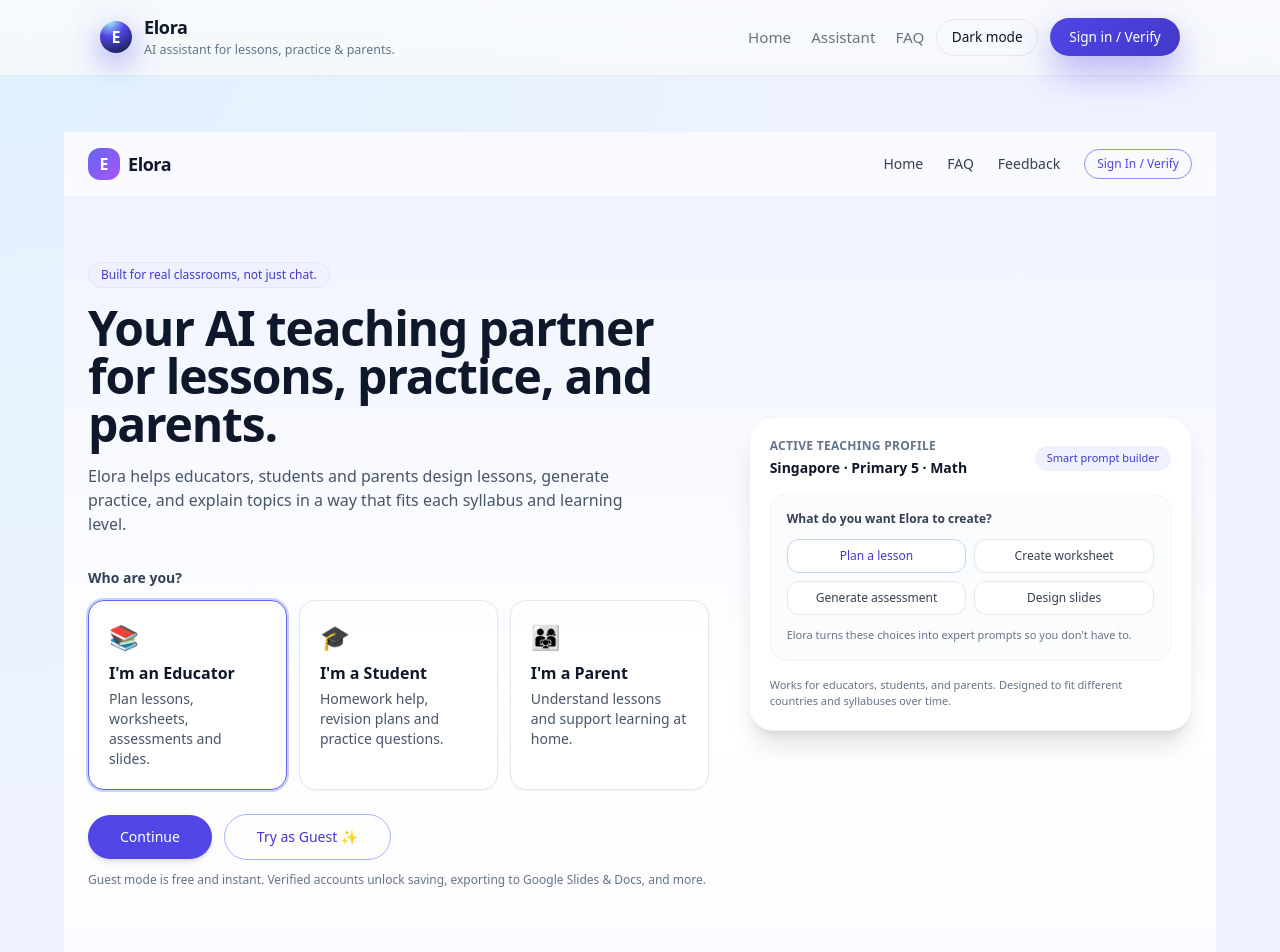
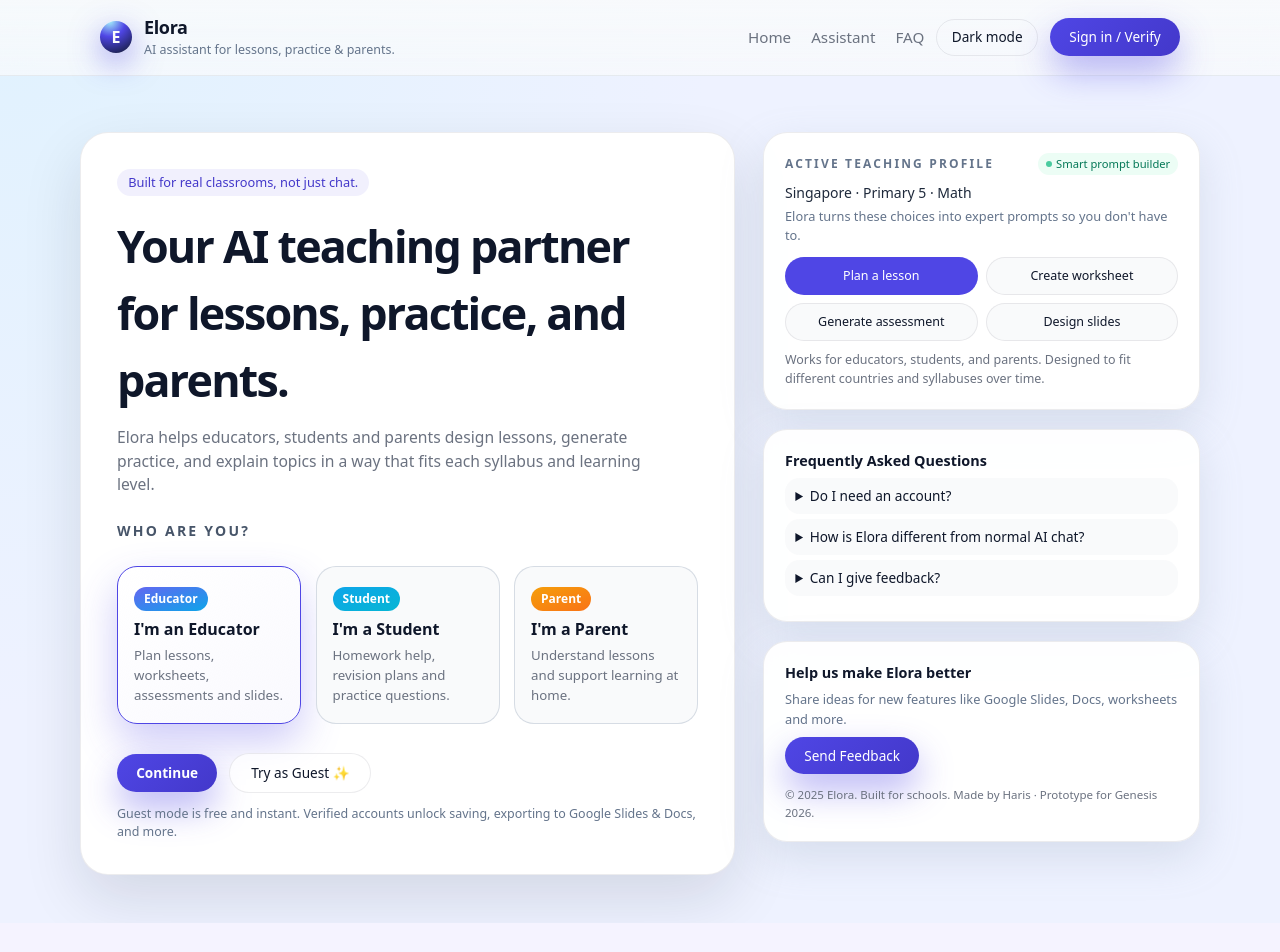
Before and after one commit to tweetharis-netizen/elora-verification-ui, a Next.js app: page / in a window 1280 px wide. Shown: the top 952 px of the page. After the commit the page ends 923 px from the top, so only its background shows below. Built offline with nearby package versions, Linux system fonts and the light colour scheme.

Commit message:
Update index.js

```diff
--- a/pages/index.js
+++ b/pages/index.js
@@ -1,303 +1,203 @@
-import Head from "next/head";
+import { useState } from "react";
 import { useRouter } from "next/router";
-import { useState } from "react";
 
 const ROLES = [
   {
     id: "educator",
     title: "I'm an Educator",
     description: "Plan lessons, worksheets, assessments and slides.",
-    icon: "📚",
+    accent: "from-indigo-500 to-sky-500",
   },
   {
     id: "student",
     title: "I'm a Student",
     description: "Homework help, revision plans and practice questions.",
-    icon: "🎓",
+    accent: "from-sky-500 to-cyan-500",
   },
   {
     id: "parent",
     title: "I'm a Parent",
     description: "Understand lessons and support learning at home.",
-    icon: "👨‍👩‍👧",
+    accent: "from-amber-500 to-orange-500",
   },
 ];
 
 export default function HomePage() {
   const router = useRouter();
-  const [selectedRole, setSelectedRole] = useState("educator");
-  const [busy, setBusy] = useState(false);
+  const [role, setRole] = useState("educator");
 
-  const handleContinue = (guest = false) => {
-    if (!selectedRole) {
-      alert("Please choose who you are first.");
-      return;
-    }
-    const params = new URLSearchParams();
-    params.set("role", selectedRole);
-    if (guest) params.set("guest", "1");
-    setBusy(true);
-    router.push(`/assistant?${params.toString()}`);
-  };
-
-  const scrollToFaq = () => {
-    if (typeof document === "undefined") return;
-    const el = document.getElementById("elora-faq");
-    if (el) {
-      el.scrollIntoView({ behavior: "smooth", block: "start" });
-    }
-  };
-
-  const scrollToFeedback = () => {
-    if (typeof document === "undefined") return;
-    const el = document.getElementById("elora-feedback");
-    if (el) {
-      el.scrollIntoView({ behavior: "smooth", block: "start" });
-    }
+  const handleContinue = (asGuest = false) => {
+    if (!role) return;
+    const query = new URLSearchParams({
+      role,
+      mode: asGuest ? "guest" : "account",
+    }).toString();
+    router.push(`/assistant?${query}`);
   };
 
   return (
-    <>
-      <Head>
-        <title>Elora – AI Assistant for Education</title>
-      </Head>
-      <div className="min-h-screen bg-gradient-to-b from-indigo-50 via-white to-purple-50 text-slate-900 flex flex-col">
-        {/* Top navigation */}
-        <header className="w-full border-b border-slate-200/60 bg-white/60 backdrop-blur-sm">
-          <div className="max-w-6xl mx-auto px-4 sm:px-6 py-4 flex items-center justify-between">
-            <div className="flex items-center gap-2">
-              <div className="h-8 w-8 rounded-xl bg-gradient-to-br from-indigo-500 to-purple-500 flex items-center justify-center text-white font-semibold">
-                E
+    <div className="elora-home-wrap">
+      {/* LEFT: HERO + ROLE PICKER */}
+      <section className="elora-home-hero">
+        <div className="elora-home-eyebrow">
+          Built for real classrooms, not just chat.
         </div>
-              <span className="font-semibold text-lg tracking-tight">
-                Elora
-              </span>
-            </div>
-            <nav className="hidden sm:flex items-center gap-6 text-sm text-slate-700">
-              <button
-                onClick={() => router.push("/")}
-                className="hover:text-indigo-600 transition-colors"
-              >
-                Home
-              </button>
-              <button
-                onClick={scrollToFaq}
-                className="hover:text-indigo-600 transition-colors"
-              >
-                FAQ
-              </button>
-              <button
-                onClick={scrollToFeedback}
-                className="hover:text-indigo-600 transition-colors"
-              >
-                Feedback
-              </button>
-              <button
-                onClick={() => router.push("/verify")}
-                className="px-3 py-1.5 rounded-full border border-indigo-500/70 text-indigo-600 text-xs font-medium hover:bg-indigo-50 transition-colors"
-              >
-                Sign In / Verify
-              </button>
-            </nav>
-          </div>
-        </header>
-
-        {/* Main content */}
-        <main className="flex-1">
-          <section className="max-w-6xl mx-auto px-4 sm:px-6 py-10 sm:py-16 grid gap-10 lg:grid-cols-[minmax(0,1.4fr)_minmax(0,1fr)] items-center">
-            {/* Hero + role selection */}
-            <div>
-              <p className="inline-flex items-center rounded-full bg-indigo-50 px-3 py-1 text-xs font-medium text-indigo-700 border border-indigo-100">
-                Built for real classrooms, not just chat.
-              </p>
-              <h1 className="mt-4 text-3xl sm:text-4xl md:text-5xl font-semibold tracking-tight text-slate-900">
+        <h1 className="elora-home-title">
           Your AI teaching partner for lessons, practice, and parents.
         </h1>
-              <p className="mt-4 text-sm sm:text-base text-slate-600 max-w-xl">
-                Elora helps educators, students and parents design lessons,
-                generate practice, and explain topics in a way that fits each
-                syllabus and learning level.
+        <p className="elora-home-subtitle">
+          Elora helps educators, students and parents design lessons, generate
+          practice, and explain topics in a way that fits each syllabus and
+          learning level.
         </p>
 
-              <div className="mt-8">
-                <h2 className="text-sm font-semibold text-slate-700 mb-3">
+        <h2 className="mt-6 text-sm font-semibold text-slate-600 dark:text-slate-300 uppercase tracking-[0.16em]">
           Who are you?
         </h2>
-                <div className="grid gap-3 sm:grid-cols-3">
-                  {ROLES.map((role) => {
-                    const selected = role.id === selectedRole;
+
+        <div className="elora-role-grid mt-3">
+          {ROLES.map((r) => {
+            const isActive = r.id === role;
             return (
               <button
-                        key={role.id}
+                key={r.id}
                 type="button"
-                        onClick={() => setSelectedRole(role.id)}
-                        className={`flex flex-col items-start text-left rounded-2xl border px-4 py-4 sm:px-5 sm:py-5 shadow-sm transition-all ${
-                          selected
-                            ? "border-indigo-500 bg-white shadow-md ring-2 ring-indigo-200"
-                            : "border-slate-200 bg-white/80 hover:border-indigo-300 hover:shadow-md"
+                onClick={() => setRole(r.id)}
+                className={`elora-role-card text-left ${
+                  isActive ? "elora-role-card-active" : ""
                 }`}
               >
-                        <span className="text-2xl mb-2">{role.icon}</span>
-                        <span className="font-semibold text-sm sm:text-base">
-                          {role.title}
-                        </span>
-                        <span className="mt-1 text-xs sm:text-sm text-slate-600">
-                          {role.description}
-                        </span>
+                <div
+                  className={`inline-flex items-center justify-center rounded-xl bg-gradient-to-br ${r.accent} text-white text-xs font-semibold px-2.5 py-1`}
+                >
+                  {r.id === "educator" && "Educator"}
+                  {r.id === "student" && "Student"}
+                  {r.id === "parent" && "Parent"}
+                </div>
+                <div className="elora-role-title mt-2">{r.title}</div>
+                <div className="elora-role-desc">{r.description}</div>
               </button>
             );
           })}
         </div>
 
-                <div className="mt-6 flex flex-col sm:flex-row gap-3 sm:items-center">
+        <div className="elora-home-cta">
           <button
             type="button"
             onClick={() => handleContinue(false)}
-                    disabled={busy}
-                    className="inline-flex justify-center items-center rounded-full bg-indigo-600 px-8 py-3 text-sm font-medium text-white shadow-md hover:bg-indigo-700 disabled:opacity-60 disabled:cursor-not-allowed"
+            className="elora-primary-button px-7 py-2.5 text-sm font-semibold"
+            disabled={!role}
           >
-                    {busy ? "Opening Elora…" : "Continue"}
+            Continue
           </button>
           <button
             type="button"
             onClick={() => handleContinue(true)}
-                    className="inline-flex justify-center items-center rounded-full border border-indigo-300 px-8 py-3 text-sm font-medium text-indigo-700 bg-white/70 hover:bg-indigo-50"
+            className="elora-home-cta-secondary text-sm"
           >
             Try as Guest ✨
           </button>
         </div>
 
-                <p className="mt-3 text-xs text-slate-500">
-                  Guest mode is free and instant. Verified accounts unlock
-                  saving, exporting to Google Slides & Docs, and more.
+        <p className="mt-3 text-[0.78rem] text-slate-500 dark:text-slate-400">
+          Guest mode is free and instant. Verified accounts unlock saving,
+          exporting to Google Slides & Docs, and more.
         </p>
-              </div>
-            </div>
+      </section>
 
-            {/* Right-hand feature preview card */}
-            <div className="hidden lg:block">
-              <div className="bg-white rounded-3xl shadow-xl p-5 space-y-4 border border-slate-100">
-                <div className="flex items-center justify-between">
-                  <div>
-                    <p className="text-xs font-semibold text-slate-500 uppercase tracking-wide">
+      {/* RIGHT: ACTIVE PROFILE / FEATURE PREVIEW */}
+      <aside className="elora-home-side">
+        <div className="elora-mini-card">
+          <div className="flex items-center justify-between gap-2">
+            <p className="text-xs font-semibold text-slate-500 dark:text-slate-300 uppercase tracking-[0.18em]">
               Active teaching profile
             </p>
-                    <p className="mt-1 text-sm font-semibold text-slate-900">
-                      Singapore · Primary 5 · Math
-                    </p>
-                  </div>
-                  <span className="inline-flex items-center rounded-full bg-indigo-50 px-3 py-1 text-[11px] font-medium text-indigo-700">
+            <span className="inline-flex items-center gap-1 rounded-full bg-emerald-50 dark:bg-emerald-900/40 px-2 py-[3px] text-[0.7rem] font-medium text-emerald-700 dark:text-emerald-300">
+              <span className="h-1.5 w-1.5 rounded-full bg-emerald-500 animate-pulse" />
               Smart prompt builder
             </span>
           </div>
 
-                <div className="mt-2 border border-slate-100 rounded-2xl p-4 space-y-3 bg-slate-50/60">
-                  <p className="text-xs font-semibold text-slate-700">
-                    What do you want Elora to create?
+          <p className="mt-2 text-sm font-medium text-slate-800 dark:text-slate-100">
+            Singapore · Primary 5 · Math
           </p>
-                  <div className="grid grid-cols-2 gap-2 text-xs">
-                    <span className="inline-flex items-center justify-center rounded-xl bg-white px-3 py-2 border border-indigo-200 text-indigo-700 font-medium">
+          <p className="mt-1 text-[0.8rem] text-slate-500 dark:text-slate-400">
+            Elora turns these choices into expert prompts so you don&apos;t have
+            to.
+          </p>
+
+          <div className="elora-action-grid mt-3">
+            <button className="elora-action-btn active" type="button">
               Plan a lesson
-                    </span>
-                    <span className="inline-flex items-center justify-center rounded-xl bg-white px-3 py-2 border border-slate-200 text-slate-700">
+            </button>
+            <button className="elora-action-btn" type="button">
               Create worksheet
-                    </span>
-                    <span className="inline-flex items-center justify-center rounded-xl bg-white px-3 py-2 border border-slate-200 text-slate-700">
+            </button>
+            <button className="elora-action-btn" type="button">
               Generate assessment
-                    </span>
-                    <span className="inline-flex items-center justify-center rounded-xl bg-white px-3 py-2 border border-slate-200 text-slate-700">
+            </button>
+            <button className="elora-action-btn" type="button">
               Design slides
-                    </span>
+            </button>
           </div>
-                  <p className="mt-1 text-[11px] text-slate-500">
-                    Elora turns these choices into expert prompts so you don't
-                    have to.
+
+          <p className="elora-helper-text mt-3">
+            Works for educators, students, and parents. Designed to fit
+            different countries and syllabuses over time.
           </p>
         </div>
 
-                <div className="mt-2 text-[11px] text-slate-500">
-                  Works for educators, students, and parents. Designed to fit
-                  different countries and syllabuses over time.
+        <div className="elora-mini-card elora-faq-list">
+          <div className="elora-mini-heading mb-1">
+            Frequently Asked Questions
           </div>
-              </div>
-            </div>
-          </section>
-
-          {/* FAQ + Feedback */}
-          <section
-            id="elora-faq"
-            className="border-t border-slate-200/70 bg-white/70"
-          >
-            <div className="max-w-6xl mx-auto px-4 sm:px-6 py-10 grid gap-10 lg:grid-cols-[minmax(0,1.4fr)_minmax(0,1fr)]">
-              <div>
-                <h2 className="text-xl font-semibold text-slate-900 mb-4">
-                  Frequently Asked Questions
-                </h2>
-                <div className="space-y-3 text-sm text-slate-700">
-                  <details className="rounded-xl border border-slate-200 bg-slate-50/60 px-4 py-3">
-                    <summary className="font-medium cursor-pointer">
-                      Do I need an account?
-                    </summary>
-                    <p className="mt-2 text-sm text-slate-600">
-                      No. You can try Elora immediately. Accounts are only
-                      needed later for saving work, syncing across devices, and
-                      enabling advanced export tools.
+          <details>
+            <summary>Do I need an account?</summary>
+            <p className="mt-1 text-[0.8rem] text-slate-500 dark:text-slate-400">
+              You can try Elora instantly. Accounts only unlock extra features
+              like saving and exporting.
             </p>
           </details>
-                  <details className="rounded-xl border border-slate-200 bg-slate-50/60 px-4 py-3">
-                    <summary className="font-medium cursor-pointer">
-                      Who is Elora for?
-                    </summary>
-                    <p className="mt-2 text-sm text-slate-600">
-                      Elora is built for educators, students and parents. It
-                      adapts its tone and suggestions depending on who is using
-                      it and what they are trying to do.
+          <details>
+            <summary>How is Elora different from normal AI chat?</summary>
+            <p className="mt-1 text-[0.8rem] text-slate-500 dark:text-slate-400">
+              Instead of guessing the perfect prompt, Elora asks structured
+              questions (country, level, subject, topic, and goal) and then
+              builds expert prompts for you behind the scenes.
             </p>
           </details>
-                  <details className="rounded-xl border border-slate-200 bg-slate-200/40 px-4 py-3">
-                    <summary className="font-medium cursor-pointer">
-                      How is Elora different from normal AI chat?
-                    </summary>
-                    <p className="mt-2 text-sm text-slate-600">
-                      Instead of making you guess the perfect prompt, Elora
-                      asks structured questions (country, level, subject,
-                      topic, and goal) and then builds expert prompts for you
-                      behind the scenes.
+          <details>
+            <summary>Can I give feedback?</summary>
+            <p className="mt-1 text-[0.8rem] text-slate-500 dark:text-slate-400">
+              Yes, this is an early prototype. Your feedback directly shapes how
+              Elora grows for Genesis&nbsp;2026.
             </p>
           </details>
         </div>
-              </div>
 
-              <div id="elora-feedback" className="space-y-4">
-                <h2 className="text-xl font-semibold text-slate-900">
-                  Help us make Elora better
-                </h2>
-                <p className="text-sm text-slate-600">
-                  This is an early prototype. Your feedback will directly shape
-                  how Elora grows for Genesis 2026.
+        <div className="elora-mini-card">
+          <div className="elora-mini-heading">Help us make Elora better</div>
+          <p className="text-[0.8rem] text-slate-500 dark:text-slate-400 mb-2">
+            Share ideas for new features like Google Slides, Docs, worksheets
+            and more.
           </p>
-                <a
-                  href="mailto:your-email@example.com?subject=Elora%20feedback"
-                  className="inline-flex items-center justify-center rounded-full bg-slate-900 px-6 py-3 text-sm font-medium text-white hover:bg-slate-800"
+          <button
+            type="button"
+            className="elora-primary-button px-4 py-2 text-sm"
+            onClick={() => {
+              if (typeof window !== "undefined") {
+                window.location.href = "mailto:your-email@example.com";
+              }
+            }}
           >
             Send Feedback
-                </a>
-                <p className="text-xs text-slate-500">
-                  You can also share ideas for new features: slides, Google
-                  Docs, worksheets and more.
+          </button>
+          <p className="mt-3 elora-small-muted">
+            © 2025 Elora. Built for schools. Made by Haris · Prototype for
+            Genesis 2026.
           </p>
         </div>
+      </aside>
     </div>
-          </section>
-        </main>
-
-        <footer className="border-t border-slate-200/70 bg-white/70">
-          <div className="max-w-6xl mx-auto px-4 sm:px-6 py-4 text-[11px] sm:text-xs text-slate-500 flex flex-col sm:flex-row justify-between gap-2">
-            <span>© {new Date().getFullYear()} Elora. Built for schools.</span>
-            <span>Made by Haris • Prototype for Genesis 2026</span>
-          </div>
-        </footer>
-      </div>
-    </>
   );
 }
```
Lines whose indentation alone changed are shown as unchanged.
